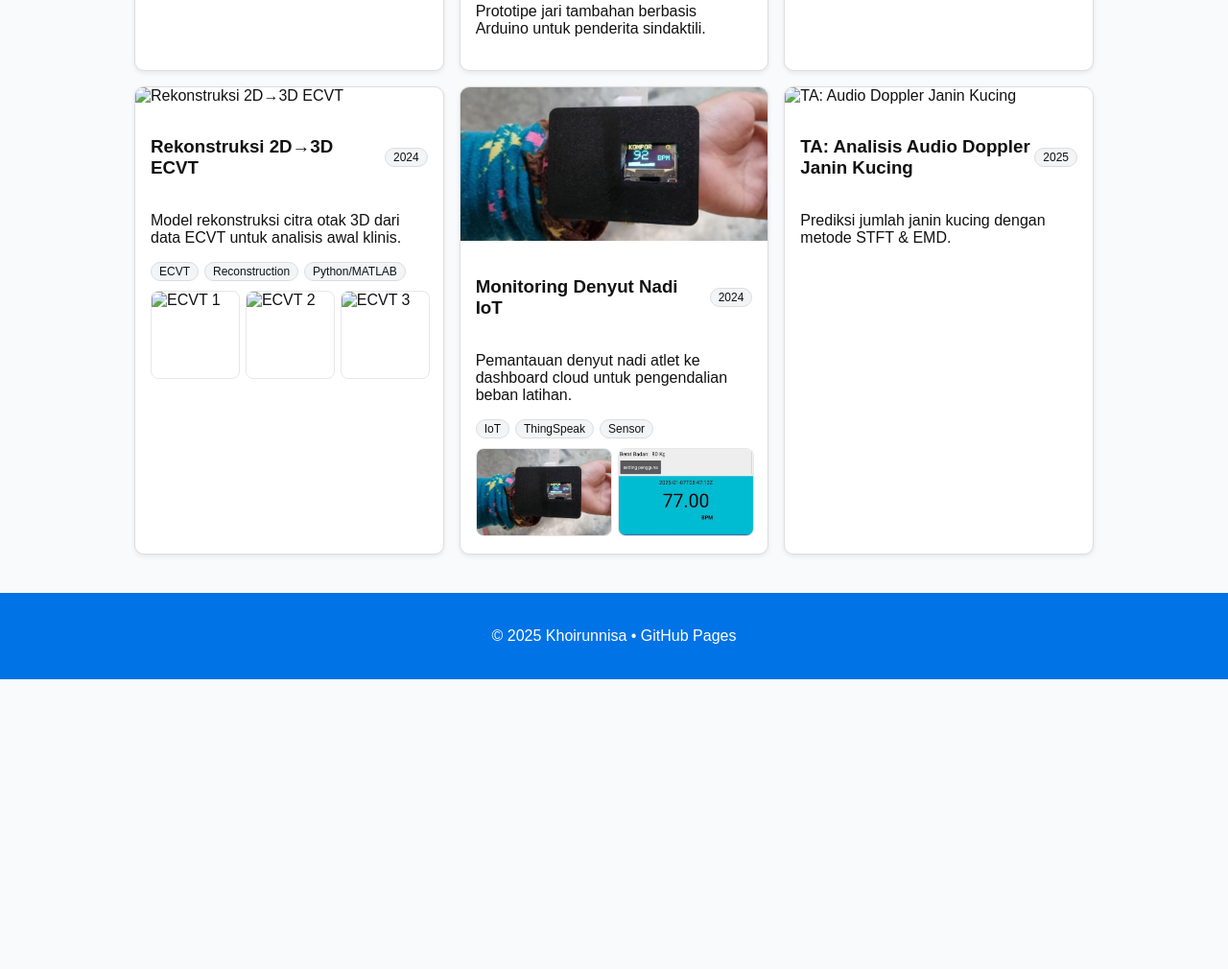
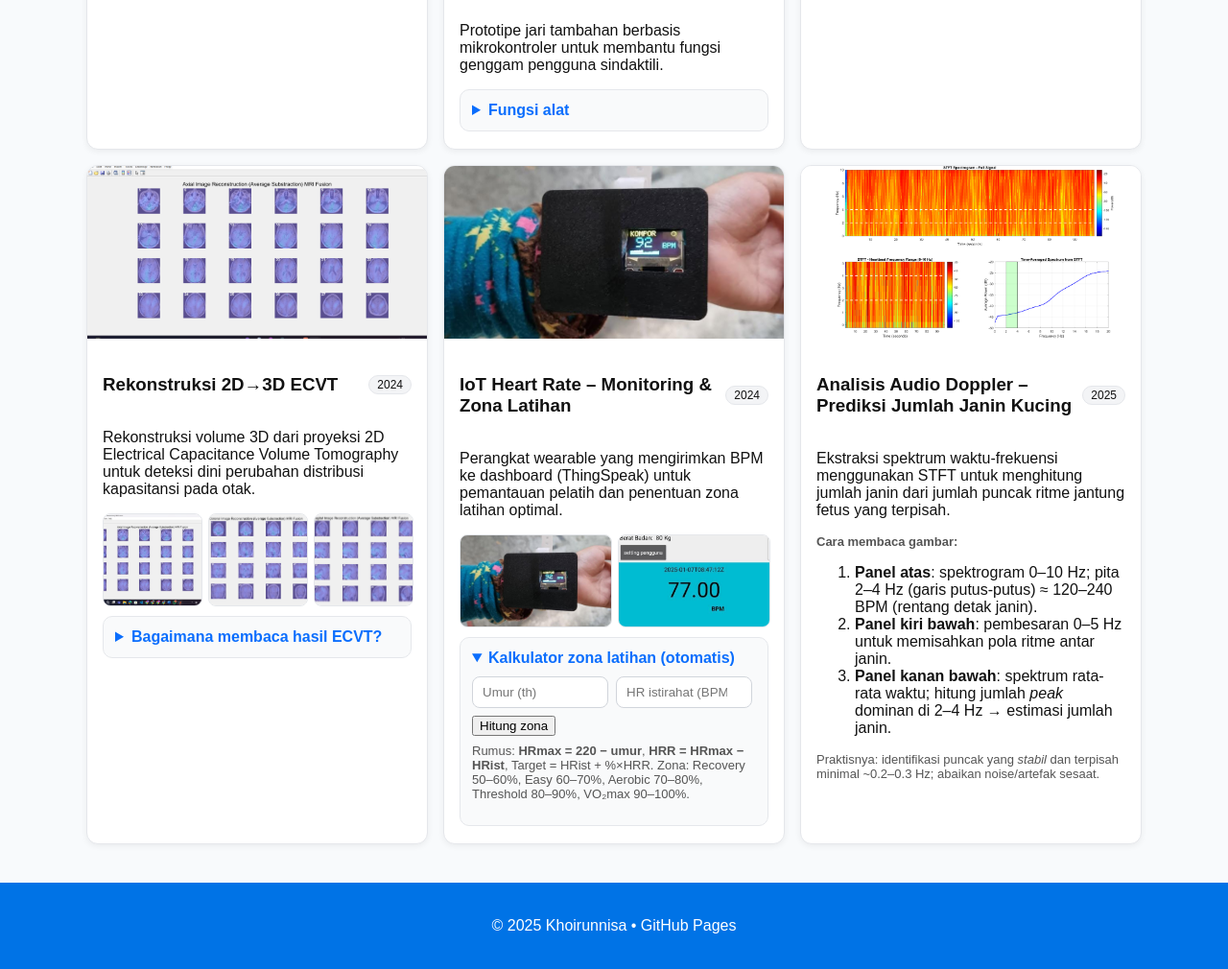
Before and after one commit to khoiirunniisaaa/Portofolio, a plain HTML site: page index.html in a window 1280 px wide. Shown: the part 651-1661 px from the top of the page at 96% size. Before the commit the page ends 1359 px from the top, so only its background shows below. Drawn offline with Linux system fonts and the light colour scheme.

Commit message:
index.html

```diff
--- a/index.html
+++ b/index.html
@@ -9,32 +9,35 @@
     header{background:#0073e6;color:#fff;text-align:center;padding:36px 20px}
     header h1{margin:0;font-size:2.2em}
     header p{margin:8px 0}
-    section{max-width:1000px;margin:40px auto;padding:0 20px}
+    section{max-width:1100px;margin:40px auto;padding:0 20px}
     h2{color:#0073e6;border-bottom:2px solid #0073e6;padding-bottom:6px}
-    .grid{display:grid;gap:16px;grid-template-columns:repeat(auto-fit,minmax(260px,1fr))}
-    .card{background:#fff;border:1px solid #ddd;border-radius:10px;box-shadow:0 2px 5px rgba(0,0,0,.08);overflow:hidden}
+    .grid{display:grid;gap:16px;grid-template-columns:repeat(auto-fit,minmax(280px,1fr))}
+    .card{background:#fff;border:1px solid #e5e7eb;border-radius:12px;box-shadow:0 2px 6px rgba(0,0,0,.06);overflow:hidden}
     .card-body{padding:14px 16px 18px}
     .meta{display:flex;align-items:center;justify-content:space-between}
-    .tag{font-size:12px;background:#f3f4f6;border:1px solid #ddd;padding:2px 8px;border-radius:999px}
+    .tag{font-size:12px;background:#f3f4f6;border:1px solid #e5e7eb;padding:2px 8px;border-radius:999px}
     .tags{display:flex;flex-wrap:wrap;gap:6px;margin-top:8px}
+    .thumb{width:100%;height:180px;object-fit:cover}
     footer{background:#0073e6;color:#fff;text-align:center;padding:20px;margin-top:40px}
     @media(max-width:600px){header h1{font-size:1.6em}}
 
     /* Galeri & Lightbox */
     .gallery-grid{display:grid;grid-template-columns:repeat(3,1fr);gap:8px;margin-top:10px}
     .gallery-grid.two{grid-template-columns:repeat(2,1fr)}
-    .gallery-grid img{width:100%;height:90px;object-fit:cover;border-radius:8px;cursor:pointer;border:1px solid #e5e7eb}
-    .thumb{width:100%;height:160px;object-fit:cover}
-    .lightbox{
-      position:fixed;inset:0;background:rgba(0,0,0,.8);
-      display:none;align-items:center;justify-content:center;z-index:9999;padding:20px
-    }
+    .gallery-grid img{width:100%;height:95px;object-fit:cover;border-radius:8px;cursor:pointer;border:1px solid #e5e7eb}
+    .lightbox{position:fixed;inset:0;background:rgba(0,0,0,.8);display:none;align-items:center;justify-content:center;z-index:9999;padding:20px}
     .lightbox.open{display:flex}
     .lightbox img{max-width:92vw;max-height:88vh;border-radius:12px;box-shadow:0 10px 30px rgba(0,0,0,.35)}
-    .lightbox .close{
-      position:absolute;top:16px;right:16px;background:#111827;color:#fff;border:none;
-      border-radius:999px;padding:10px 14px;cursor:pointer;font-weight:700;font-size:20px
-    }
+    .lightbox .close{position:absolute;top:16px;right:16px;background:#111827;color:#fff;border:none;border-radius:999px;padding:10px 14px;cursor:pointer;font-weight:700;font-size:20px}
+    figure{margin:10px 0}
+    figcaption{font-size:13px;color:#555;margin-top:6px}
+    details{background:#f9fafb;border:1px solid #e5e7eb;border-radius:10px;padding:12px;margin-top:10px}
+    details summary{cursor:pointer;font-weight:700;color:#0b6efd}
+    .calc{display:flex;gap:8px;flex-wrap:wrap;margin-top:10px}
+    .calc input{padding:8px 10px;border:1px solid #d1d5db;border-radius:8px;width:120px}
+    .pill{display:inline-block;padding:6px 10px;border-radius:999px;border:1px solid #e5e7eb;margin-right:6px;margin-top:6px;background:#fff}
+    .ok{color:#065f46;background:#d1fae5;border-color:#10b981}
+    .warn{color:#92400e;background:#fef3c7;border-color:#f59e0b}
   </style>
 </head>
 <body>
@@ -48,27 +51,26 @@
   <!-- PROFIL -->
   <section>
     <h2>Profil</h2>
-    <p>Sarjana Teknik Biomedis dengan keahlian sistem berbasis sensor & mikrokontroler,
-       pengolahan sinyal biomedis (ECG, EEG, Doppler), serta dokumentasi teknis.
-       Terampil menggunakan Python, MATLAB, dan Arduino.</p>
+    <p>Sarjana Teknik Biomedis dengan fokus sistem berbasis sensor & mikrokontroler, pengolahan sinyal (ECG, EEG, Doppler), dan rekonstruksi citra/volume (ECVT). Terampil Python, MATLAB, dan Arduino.</p>
   </section>
 
   <!-- PROYEK -->
   <section>
     <h2>Proyek</h2>
+
     <div class="grid">
-      <!-- Proyek 1: EMG tanpa gambar -->
+      <!-- EMG: tanpa gambar -->
       <div class="card">
         <div class="card-body">
           <div class="meta">
             <h3>Sistem Akuisisi Sinyal EMG</h3>
             <span class="tag">2023</span>
           </div>
-          <p>Mengembangkan sistem akuisisi sinyal EMG untuk gerakan supinasi–pronasi.</p>
+          <p>Perangkat akuisisi sinyal EMG untuk pengenalan gerakan supinasi–pronasi lengan.</p>
         </div>
       </div>
 
-      <!-- Proyek 2: Extra Finger dengan gambar -->
+      <!-- Extra Finger (Gambar 5) -->
       <div class="card">
         <img class="thumb" src="images/extra-finger.jpg" alt="Syndactyly Extra Finger">
         <div class="card-body">
@@ -76,71 +78,107 @@
             <h3>Syndactyly Extra Finger</h3>
             <span class="tag">2023</span>
           </div>
-          <p>Prototipe jari tambahan berbasis Arduino untuk penderita sindaktili.</p>
+          <p>Prototipe jari tambahan berbasis mikrokontroler untuk membantu fungsi genggam pengguna sindaktili.</p>
+          <details>
+            <summary>Fungsi alat</summary>
+            <ul>
+              <li>Aktuator menggerakkan jari tambahan untuk <em>pinch/grasp</em> sederhana.</li>
+              <li>Sensor posisi/limit memastikan rentang aman dan konsisten.</li>
+              <li>Kontroler Arduino mengatur pola gerak (manual/otomatis) untuk aktivitas harian.</li>
+            </ul>
+          </details>
         </div>
       </div>
 
-      <!-- Proyek 3: Kotak Alkes tanpa gambar -->
+      <!-- Kotak Alkes: tanpa gambar -->
       <div class="card">
         <div class="card-body">
           <div class="meta">
             <h3>Kotak Penyimpanan Alat Kesehatan</h3>
             <span class="tag">2023</span>
           </div>
-          <p>Sistem penyimpanan alat operasi dengan sensor proximity.</p>
+          <p>Sistem penyimpanan instrumen operasi dengan sensor proximity dan pencatatan penggunaan.</p>
         </div>
       </div>
 
-      <!-- Proyek 4: ECVT dengan 3 gambar -->
+      <!-- ECVT (Gambar 2–4) -->
       <article class="card">
-        <img class="thumb" src="images/ecvt-3d-1.jpg" alt="Rekonstruksi 2D→3D ECVT">
+        <img class="thumb" src="images/ecvt-3d-1.png" alt="ECVT Recon 2D→3D">
         <div class="card-body">
           <div class="meta">
             <h3>Rekonstruksi 2D→3D ECVT</h3>
             <span class="tag">2024</span>
           </div>
-          <p>Model rekonstruksi citra otak 3D dari data ECVT untuk analisis awal klinis.</p>
-          <div class="tags">
-            <span class="tag">ECVT</span><span class="tag">Reconstruction</span><span class="tag">Python/MATLAB</span>
+          <p>Rekonstruksi volume 3D dari proyeksi 2D Electrical Capacitance Volume Tomography untuk deteksi dini perubahan distribusi kapasitansi pada otak.</p>
+          <div class="gallery-grid" data-gallery="ecvt">
+            <img src="images/ecvt-3d-1.png" alt="ECVT axial" data-full="images/ecvt-3d-1.png">
+            <img src="images/ecvt-3d-2.png" alt="ECVT coronal" data-full="images/ecvt-3d-2.png">
+            <img src="images/ecvt-3d-3.png" alt="ECVT sagittal" data-full="images/ecvt-3d-3.png">
           </div>
-          <div class="gallery-grid" data-gallery="ecvt">
-            <img src="images/ecvt-3d-1.jpg" alt="ECVT 1" data-full="images/ecvt-3d-1.jpg">
-            <img src="images/ecvt-3d-2.jpg" alt="ECVT 2" data-full="images/ecvt-3d-2.jpg">
-            <img src="images/ecvt-3d-3.jpg" alt="ECVT 3" data-full="images/ecvt-3d-3.jpg">
-          </div>
+          <details>
+            <summary>Bagaimana membaca hasil ECVT?</summary>
+            <ul>
+              <li><b>Axial / Coronal / Sagittal</b>: tiga irisan ortogonal; perubahan intensitas menandakan perbedaan konduktivitas/permitivitas jaringan.</li>
+              <li><b>Konsistensi antar irisan</b>: pola yang muncul konsisten di beberapa irisan → indikasi nyata, bukan artefak.</li>
+              <li><b>Deteksi dini</b>: bandingkan dengan baseline/healthy template; deviasi spasial-temporal kecil dapat menandai area perlu evaluasi lanjut.</li>
+            </ul>
+          </details>
         </div>
       </article>
 
-      <!-- Proyek 5: IoT dengan 2 gambar -->
+      <!-- IoT Heart Rate (Gambar 6–7) + kalkulator zona -->
       <article class="card">
-        <img class="thumb" src="images/iot-heart-rate-1.jpg" alt="Monitoring Denyut Nadi IoT">
+        <img class="thumb" src="images/iot-heart-rate-1.jpg" alt="IoT Heart Rate device">
         <div class="card-body">
           <div class="meta">
-            <h3>Monitoring Denyut Nadi IoT</h3>
+            <h3>IoT Heart Rate – Monitoring & Zona Latihan</h3>
             <span class="tag">2024</span>
           </div>
-          <p>Pemantauan denyut nadi atlet ke dashboard cloud untuk pengendalian beban latihan.</p>
-          <div class="tags">
-            <span class="tag">IoT</span><span class="tag">ThingSpeak</span><span class="tag">Sensor</span>
+          <p>Perangkat wearable yang mengirimkan BPM ke dashboard (ThingSpeak) untuk pemantauan pelatih dan penentuan zona latihan optimal.</p>
+          <div class="gallery-grid two" data-gallery="iot">
+            <img src="images/iot-heart-rate-1.jpg" alt="Wearable HR" data-full="images/iot-heart-rate-1.jpg">
+            <img src="images/iot-heart-rate-2.jpg" alt="Dashboard HR" data-full="images/iot-heart-rate-2.jpg">
           </div>
-          <div class="gallery-grid two" data-gallery="iot">
-            <img src="images/iot-heart-rate-1.jpg" alt="IoT 1" data-full="images/iot-heart-rate-1.jpg">
-            <img src="images/iot-heart-rate-2.jpg" alt="IoT 2" data-full="images/iot-heart-rate-2.jpg">
-          </div>
+
+          <!-- Kalkulator zona latihan -->
+          <details open>
+            <summary>Kalkulator zona latihan (otomatis)</summary>
+            <div class="calc">
+              <input type="number" id="age" placeholder="Umur (th)" min="5" max="100">
+              <input type="number" id="rest" placeholder="HR istirahat (BPM)" min="30" max="120">
+              <button id="calcBtn">Hitung zona</button>
+            </div>
+            <div id="zones" style="margin-top:8px;"></div>
+            <p style="font-size:13px;color:#555;margin-top:8px">
+              Rumus: <b>HRmax = 220 − umur</b>, <b>HRR = HRmax − HRist</b>, Target = HRist + %×HRR.
+              Zona: Recovery 50–60%, Easy 60–70%, Aerobic 70–80%, Threshold 80–90%, VO₂max 90–100%.
+            </p>
+          </details>
         </div>
       </article>
 
-      <!-- Proyek 6: Doppler -->
-      <div class="card">
-        <img class="thumb" src="images/doppler-cat.jpg" alt="TA: Audio Doppler Janin Kucing">
+      <!-- Doppler STFT (Gambar 1) -->
+      <article class="card">
+        <img class="thumb" src="images/doppler-cat.png" alt="STFT Doppler - Prediksi Jumlah Janin">
         <div class="card-body">
           <div class="meta">
-            <h3>TA: Analisis Audio Doppler Janin Kucing</h3>
+            <h3>Analisis Audio Doppler – Prediksi Jumlah Janin Kucing</h3>
             <span class="tag">2025</span>
           </div>
-          <p>Prediksi jumlah janin kucing dengan metode STFT & EMD.</p>
+          <p>Ekstraksi spektrum waktu-frekuensi menggunakan STFT untuk menghitung jumlah janin dari jumlah puncak ritme jantung fetus yang terpisah.</p>
+          <figure>
+            <figcaption><b>Cara membaca gambar:</b></figcaption>
+            <ol>
+              <li><b>Panel atas</b>: spektrogram 0–10 Hz; pita 2–4 Hz (garis putus-putus) ≈ 120–240 BPM (rentang detak janin).</li>
+              <li><b>Panel kiri bawah</b>: pembesaran 0–5 Hz untuk memisahkan pola ritme antar janin.</li>
+              <li><b>Panel kanan bawah</b>: spektrum rata-rata waktu; hitung jumlah <em>peak</em> dominan di 2–4 Hz → estimasi jumlah janin.</li>
+            </ol>
+            <p style="font-size:13px;color:#555;margin:6px 0 0;">
+              Praktisnya: identifikasi puncak yang <em>stabil</em> dan terpisah minimal ~0.2–0.3 Hz; abaikan noise/artefak sesaat.
+            </p>
+          </figure>
         </div>
-      </div>
+      </article>
     </div>
   </section>
 
@@ -156,29 +194,53 @@
   </div>
 
   <script>
+    // Lightbox
     (function(){
       const lb = document.getElementById('lightbox');
       const lbImg = lb.querySelector('img');
       const btnClose = lb.querySelector('.close');
-
-      // buka lightbox
       document.addEventListener('click', function(e){
         const t = e.target;
         if(t.tagName === 'IMG' && t.closest('.gallery-grid')){
           const full = t.getAttribute('data-full') || t.src;
-          lbImg.src = full;
-          lb.classList.add('open');
+          lbImg.src = full; lb.classList.add('open');
         }
       });
+      function closeLB(){ lb.classList.remove('open'); setTimeout(()=>{ lbImg.src=''; },150); }
+      btnClose.addEventListener('click', closeLB);
+      lb.addEventListener('click', (e)=>{ if(e.target===lb) closeLB(); });
+      document.addEventListener('keydown', (e)=>{ if(e.key==='Escape') closeLB(); });
+    })();
 
-      // tutup lightbox
-      function closeLB(){
-        lb.classList.remove('open');
-        setTimeout(()=>{ lbImg.src = ''; }, 150);
-      }
-      btnClose.addEventListener('click', closeLB);
-      lb.addEventListener('click', (e)=>{ if(e.target === lb) closeLB(); });
-      document.addEventListener('keydown', (e)=>{ if(e.key === 'Escape') closeLB(); });
+    // Kalkulator zona latihan (Karvonen)
+    (function(){
+      const age = document.getElementById('age');
+      const rest = document.getElementById('rest');
+      const btn = document.getElementById('calcBtn');
+      const out = document.getElementById('zones');
+
+      function fmt(n){ return Math.round(n); }
+      function range(val){ return `<span class="pill">${fmt(val[0])}–${fmt(val[1])} BPM</span>`; }
+
+      btn?.addEventListener('click', () => {
+        const a = parseInt(age.value,10);
+        const r = parseInt(rest.value,10);
+        if(!a || !r){ out.innerHTML = '<span class="pill warn">Isi umur & HR istirahat dulu</span>'; return; }
+        const hrmax = 220 - a;
+        const hrr = hrmax - r;
+        const z = (lo,hi) => [ r + lo*hrr, r + hi*hrr ];
+
+        const zones = [
+          ['Recovery (50–60%)', z(0.50,0.60)],
+          ['Easy (60–70%)',     z(0.60,0.70)],
+          ['Aerobic (70–80%)',  z(0.70,0.80)],
+          ['Threshold (80–90%)',z(0.80,0.90)],
+          ['VO₂max (90–100%)',  z(0.90,1.00)]
+        ];
+
+        out.innerHTML = zones.map(([name, rng]) => `<div>${name}: ${range(rng)}</div>`).join('');
+        out.insertAdjacentHTML('afterbegin', `<div class="pill ok">HRmax ≈ ${fmt(hrmax)} BPM</div>`);
+      });
     })();
   </script>
 </body>
```
